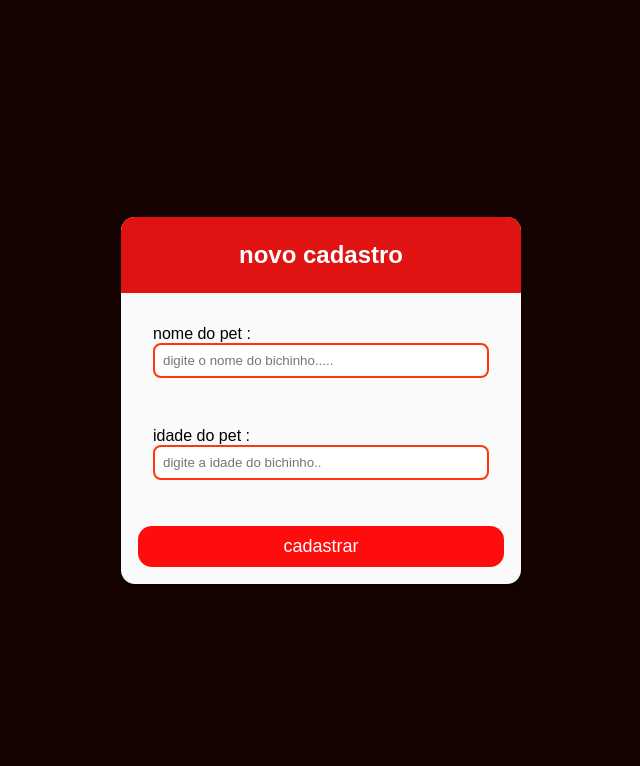
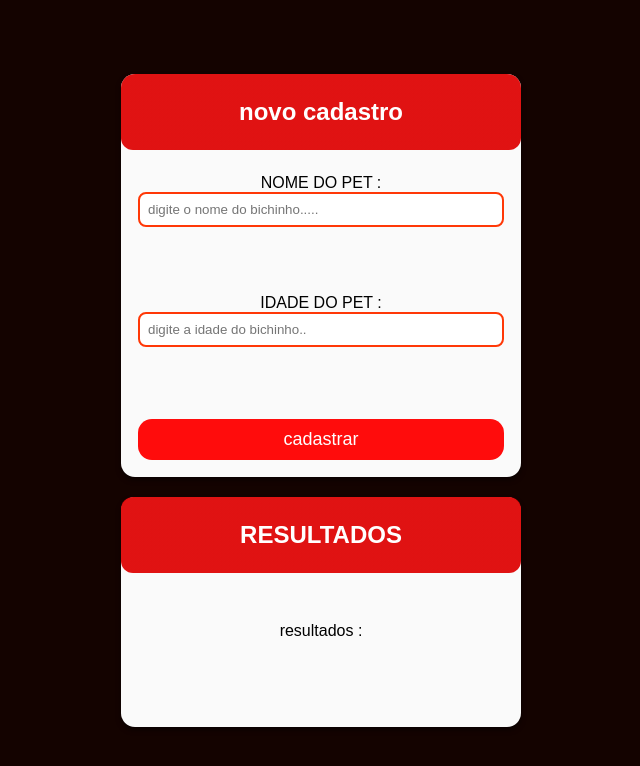
Before and after one commit to Guilherme-lgs/Check_pDA, a plain HTML site: page index.html in a window 1280 px wide. Shown: the whole page, without its empty margins (319-959 px from the left). Drawn offline with Linux system fonts and the light colour scheme.

Commit message:
creating a new div🚧

```diff
--- a/index.html
+++ b/index.html
@@ -13,40 +13,38 @@
 
 </head>
 <body>
- <!-- aqui cmç tudo -->
+    <!-- Container principal -->
     <div class="container">
         <section class="header">
             <h1> novo cadastro</h1>
         </section>
-    <!-- aqui criei uma sessão para trabalhar na area da divisão do primeiro imput -->
         <form id="form" class="form">
+            <div class="form-content">
+                <label for="username"> NOME DO PET :</label>
+                <input type="text" id="username" placeholder="digite o nome do bichinho.....">
+                <a>aqui vai a mensagem de erro.</a>
+            </div>
 
             <div class="form-content">
-                <label for="username"> nome do pet :</label>
-                <input
-                type="text"
-                id="username"
-                placeholder="digite o nome do bichinho....."
-                 >
-                 <a>aqui vai a mensagem de erro.</a>
+                <label for="idade"> IDADE DO PET :</label>
+                <input type="number" id="idade" placeholder="digite a idade do bichinho..">
+                <a>Já sabe porque eu apareci né ?</a>
             </div>
-         <!-- criei tambem uma mensagem oculta de erro , so apareçe se errar kkkkk -->
+            <button type="submit">cadastrar</button>
+        </form>
+    </div>
 
-            <!-- desenvolvimento do 2 imput com mensagem e botao -->
-            <div class="form-content ">
-                <label for="idade"> idade do pet :</label>
-                <input
-                type="number"
-                id="idade"
-                placeholder="digite a idade do bichinho.."
-                 >
-                 <a>Já sabe porque eu apareci né ?</a>
+    <div class="newContainer">
+        <section class="header">
+            <h1>RESULTADOS</h1>
+        </section>
+        <form id="form" class="form">
+            <div class="form-content">
+                <label for="username" id="res"> resultados :</label>
             </div>
-           <button type="submit">cadastrar</button>
+        </form>
+    </div>
 
-        </form>
-
-
-<script src="main.js"></script>
+    <script src="main.js"></script>
 </body>
 </html>
--- a/main.js
+++ b/main.js
@@ -43,3 +43,4 @@ function idadeCheck(){
         formItem.className="form-content "
     }
 }
+//função que some e retorna a div
--- a/stile.css
+++ b/stile.css
@@ -1,80 +1,75 @@
-
-  *{
+* {
   box-sizing: border-box;
   margin: 0;
   padding: 0;
-      font-family:" poppins",sans-serif;
+  font-family: "Poppins", sans-serif;
+}
 
-  }
-  body{
+body {
   background: #140300;
   display: flex;
   justify-content: center;
   align-items: center;
   min-height: 100vh;
   width: 100%;
+  flex-direction: column; /* Adicionando essa linha para empilhar verticalmente */
 }
+
 .container {
-      background-color:#fafafa;
-      border-radius: 14px;
+  background-color: #fafafa;
   border-radius: 14px;
   max-width: 400px;
   width: 100%;
-      box-shadow: 0 3px 5px rgba(0,0,0,0.5);
+  box-shadow: 0 3px 5px rgba(0, 0, 0, 0.5);
   overflow: hidden;
+  margin-bottom: 20px; /* Espaçamento inferior da primeira div */
 }
-  .header{
-      background: linear-gradient(120deg,#c0b40b,0%,#df0909f5) 100%;
+
+.newContainer {
+  background-color: #fafafa; /* Definindo a mesma cor de fundo para a nova div */
+  border-radius: 14px; /* Para manter o estilo visual */
+  max-width: 400px;
+  width: 100%;
+  box-shadow: 0 3px 5px rgba(0, 0, 0, 0.5);
+}
+
+.header {
+  background: linear-gradient(120deg, #c0b40b, 0%, #df0909f5) 100%;
   padding: 24px;
   text-align: center;
   color: #ffffff;
+  border-radius: 12px;
+}
 
+.form {
+  padding: 17px;
 }
-    .form{
-      padding: 17px;
 
+.form-content {
+  margin-bottom: 20px;
+  padding-bottom: 18px;
+  position: relative;
+  flex-direction: column;
 }
-    .form-content{
-      margin-bottom: 8px;
-      padding-bottom:18px ;
-      position: relative;
 
-    }
-    .form-content{
-      display: inline-block;
-      margin-bottom: 5px;
-
-    }
-    .form-content input{
+.form-content input {
   display: block;
   width: 100%;
   border-radius: 8px;
   padding: 8px;
   border: 2px solid #ff3807;
 }
-    .form-content a{
-      position:relative;
+
+.form-content a {
+  position: relative;
   bottom: -10px;
   left: 0;
-      font-size:12px;
-      visibility:hidden;;
+  font-size: 12px;
+  visibility: hidden;
+}
 
-
-    }
-    .form-content button{
-      background-color: #c4c3c3;
-      color: #000;;
-
-    }
-    .form-content{
-      display: flex;
-      flex-wrap: wrap;
-      padding: 15px;
-
-    }
-    .form button{
+.form button {
   width: 100%;
-      /* height: 12%; */
   color: #ffffff;
   background-color: #ff0c0c;
   border-radius: 14px;
@@ -85,11 +80,19 @@
   margin-top: 12px;
 }
 
-    .form-content.error input{
+.form-content.error input {
   border-color: red;
+}
+
+.form-content.error a {
+  color: red;
+  visibility: visible;
+}
+
+.form-content {
+  display: flex;
+  justify-content: center; /* Centraliza horizontalmente */
+  align-items: center; /* Centraliza verticalmente */
+  height: 100px; /* Defina uma altura */
 
 }
-    .form-content.error a {
-      color: red ;
-      visibility: visible;
-    }
```
Lines whose indentation alone changed are shown as unchanged.
